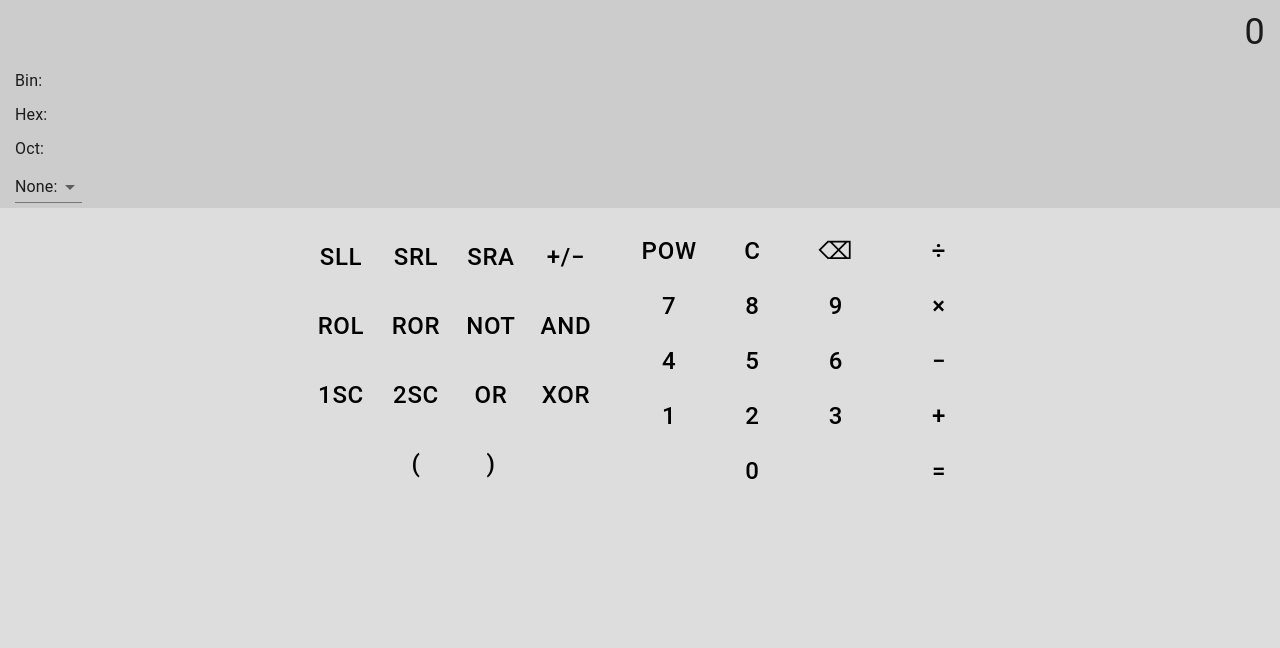
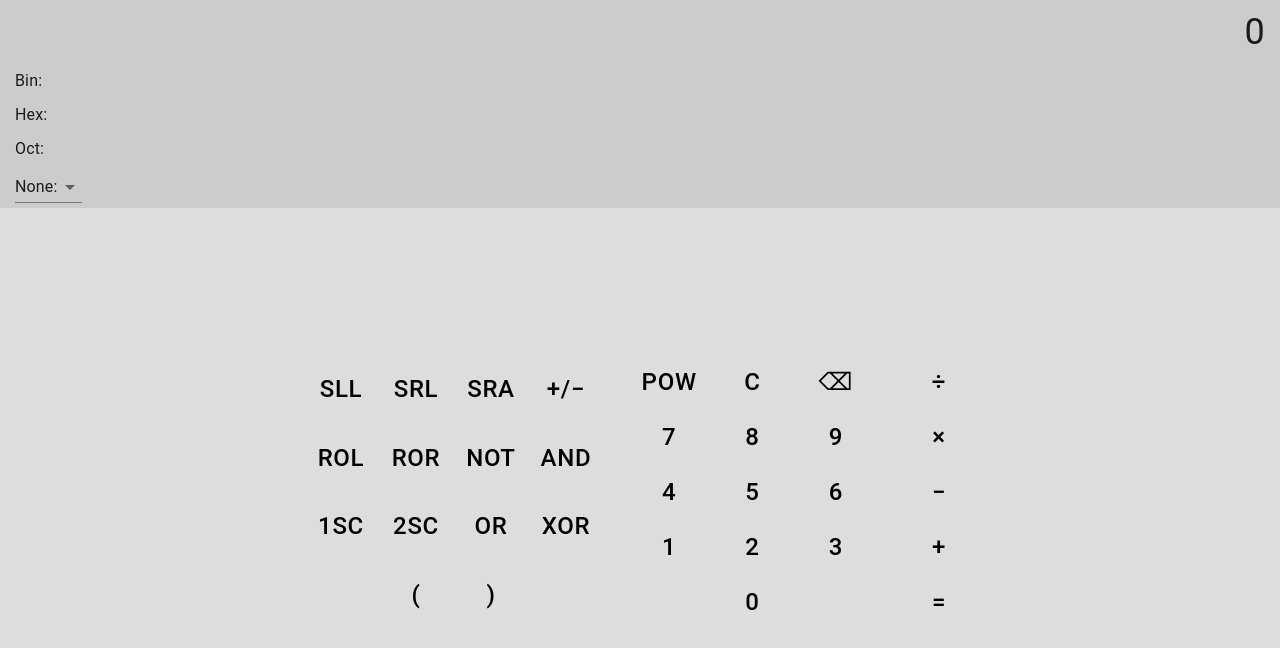
Before and after one commit to eggroll-bot/programmers-calculator, a React (Create React App) app: page / in a window 1280 px wide. Shown: the top 648 px of the page. Built offline with nearby package versions, Linux system fonts and the light colour scheme.

Commit message:
Centered button pads vertically

```diff
--- a/src/components/MainScreen.js
+++ b/src/components/MainScreen.js
@@ -12,12 +12,13 @@ function MainScreen( ) {
 	const [ displayText, setDisplayText ] = React.useState( "0" );
 
 	return (
+		<div style={ { display: "flex", flexDirection: "column", height: "100vh" } }>
 			<DisplayTextContext.Provider value={ [ displayText, setDisplayText ] }>
 				<Display />
 				<SecondaryDisplay />
 
-			<div style={ { padding: 15 } }>
-				<Grid container justify="center" spacing={ 3 }>
+				<div style={ { flex: 1, padding: "30px" } }>
+					<Grid container justify="center" spacing={ 3 } style={ { alignItems: "center", height: "100%" } }>
 						<Grid item>
 							<ButtonPad fontSize="24px" height="275px" operations={ advancedOperationPad } width="300px" xs={ 3 } />
 						</Grid>
@@ -32,6 +33,7 @@ function MainScreen( ) {
 					</Grid>
 				</div>
 			</DisplayTextContext.Provider>
+		</div>
 	);
 }
 
```
Lines whose indentation alone changed are shown as unchanged.
